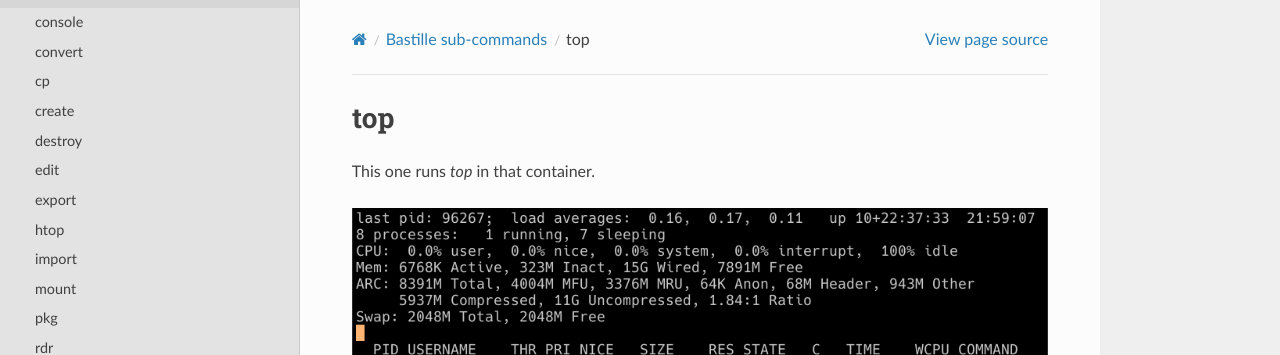
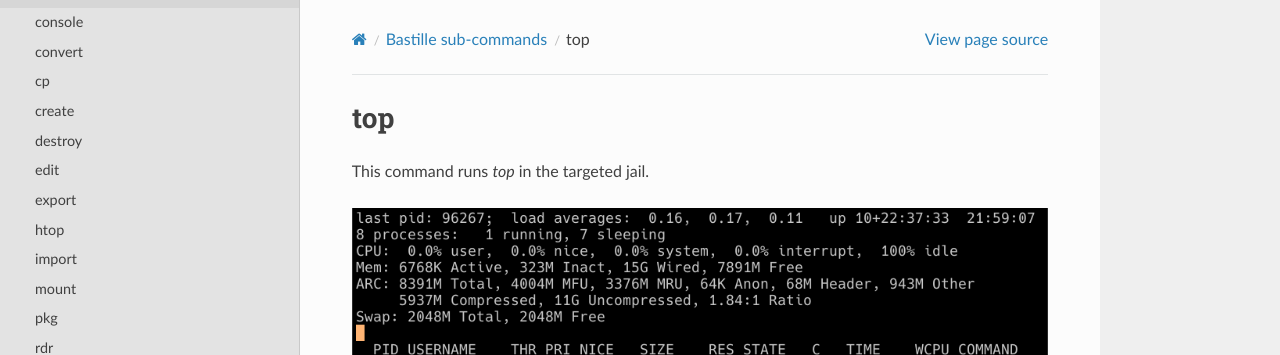
Before and after one commit to BastilleBSD/bastille, a Sphinx documentation site: the page built from docs/chapters/subcommands/top.rst, in a window 1280 px wide. Shown: the top 355 px of the page. Built offline with Sphinx 7.4.7 and the Read the Docs theme 3.1.0, drawn with Linux system fonts in a browser that asks for light colours; pages that are not in the unit, such as notebooks, are missing from menus.

Commit message:
docs: top update for clarity

```diff
--- a/docs/chapters/subcommands/top.rst
+++ b/docs/chapters/subcommands/top.rst
@@ -2,7 +2,7 @@
 top
 ===
 
-This one runs `top` in that container.
+This command runs `top` in the targeted jail.
 
 
 .. image:: ../../images/top.png
```
